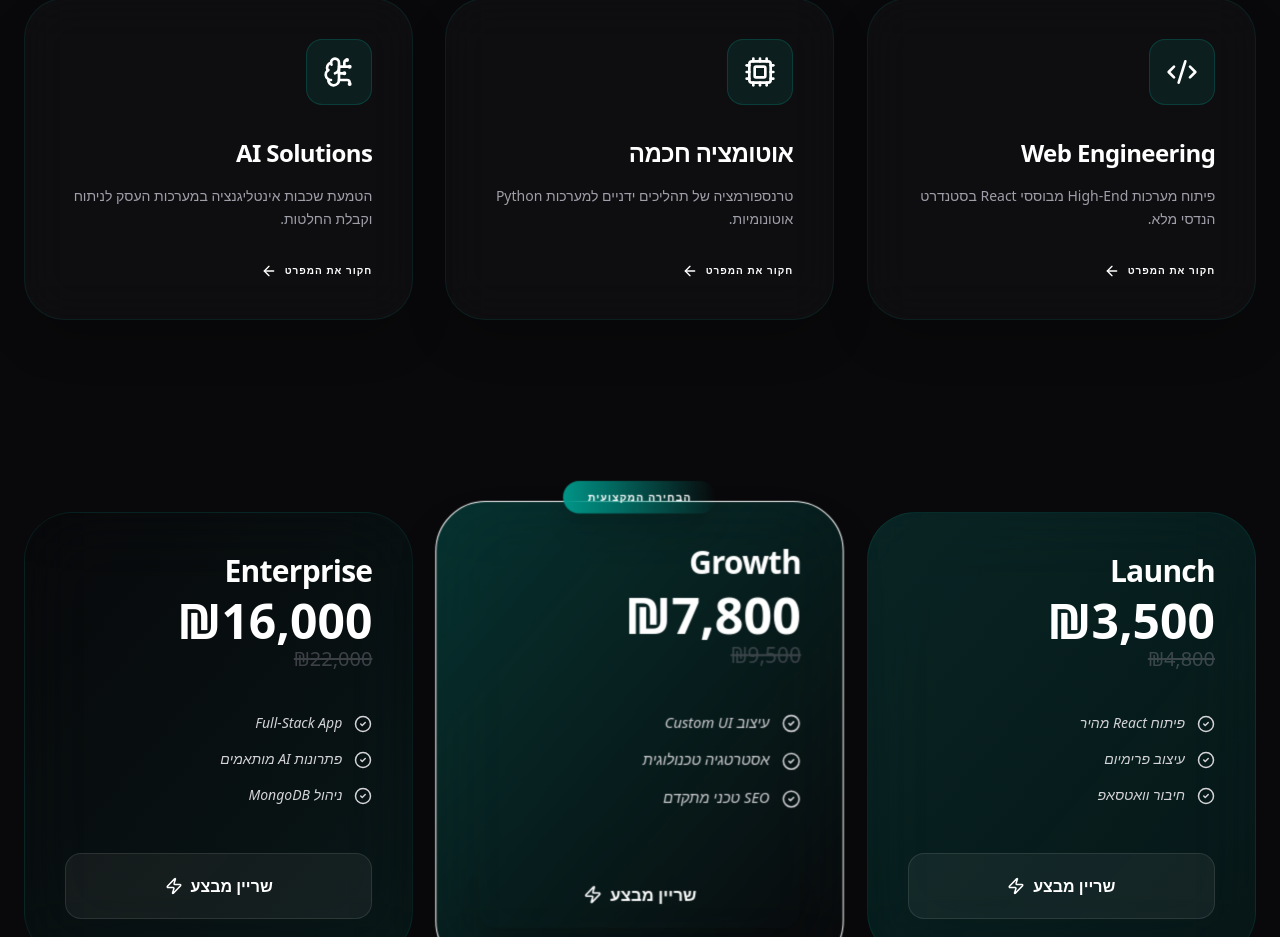
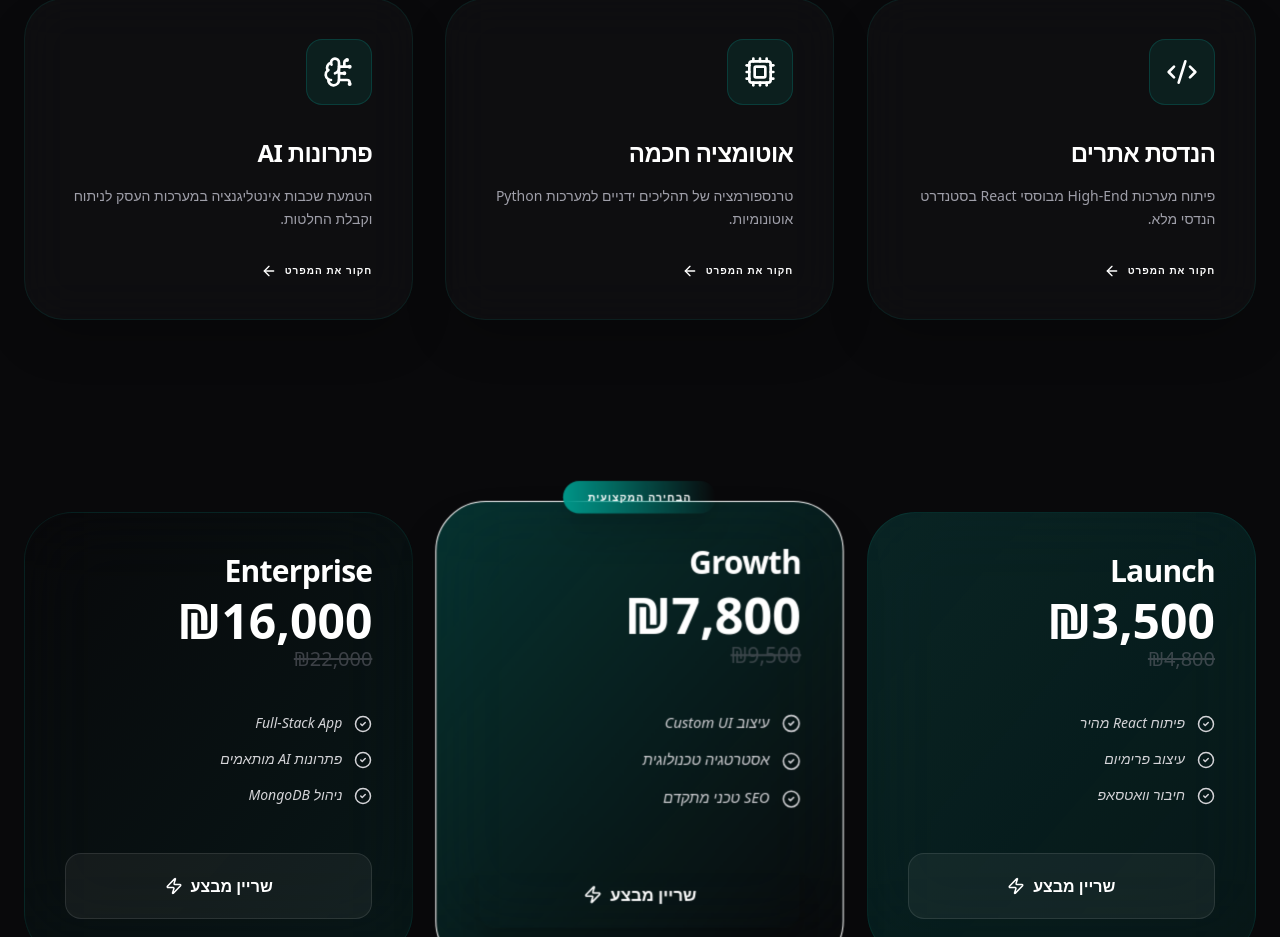
Before and after one commit to shimi-dubinky/sd-tech-studio, a React (Vite) app: page / in a window 1280 px wide. Shown: the part 914-1851 px from the top of the page. Built offline with nearby package versions, Linux system fonts and the light colour scheme.

Commit message:
Marketing update: first Hebrew translations in services section

```diff
--- a/src/App.jsx
+++ b/src/App.jsx
@@ -31,7 +31,7 @@ export default function App() {
 
   const services = [
     {
-      icon: Code2, title: "Web Engineering",
+      icon: Code2, title: "הנדסת אתרים",
       text: "פיתוח מערכות High-End מבוססי React בסטנדרט הנדסי מלא.",
       fullDescription: "אנחנו בונים תשתית דיגיטלית חזקה מבוססת SPA המבטיחה מהירות טעינה אפסית וארכיטקטורה המאפשרת גדילה עסקית עתידית.",
       examples: [
@@ -50,7 +50,7 @@ export default function App() {
       ]
     },
     {
-      icon: BrainCircuit, title: "AI Solutions",
+      icon: BrainCircuit, title: "פתרונות AI",
       text: "הטמעת שכבות אינטליגנציה במערכות העסק לניתוח וקבלת החלטות.",
       fullDescription: "שימוש בטכנולוגיות LLM מתקדמות כדי להפוך את המידע העסקי שלך לכלי עבודה חכם שמבין הקשר ומנתח במקומך.",
       examples: [
```
